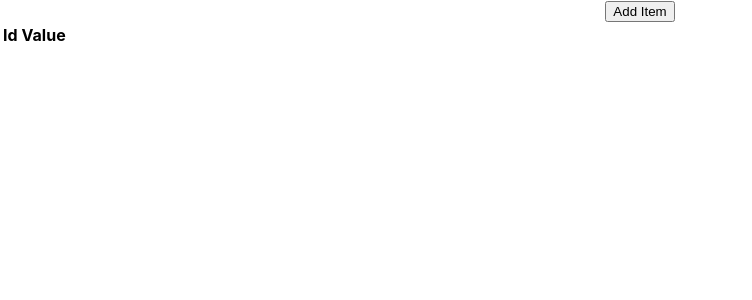
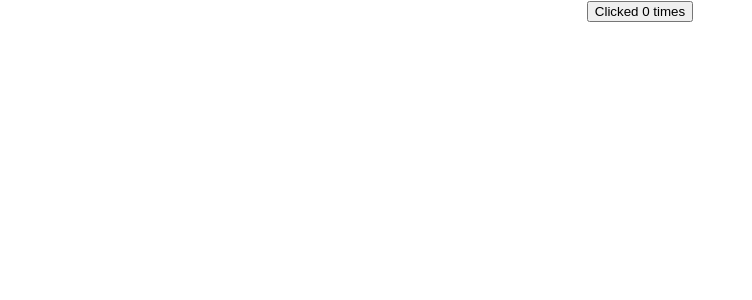
Before and after one commit to chankruze/react-hook-lab, a React (Create React App) app: page / in a window 1280 px wide. Shown: the top 300 px of the page, without its empty margins (0-752 px from the left). Built offline with nearby package versions, Linux system fonts and the light colour scheme.

Commit message:
[React Hook] useEffect - Basic Example
* Adds simple code to run useEffect after every render

Signed-off-by: chankruze <chankruze@gmail.com>

```diff
--- a/src/App.js
+++ b/src/App.js
@@ -1,19 +1,12 @@
 import React from 'react';
 import './App.css';
-import HookCounterFour from './components/usestate/HookCounterFour';
-// import ClassCounter from './components/usestate/ClassCounter';
-// import HookCounter from './components/usestate/HookCounter';
-// import HookCounterTwo from './components/usestate/HookCounterTwo';
-// import HookCounterThree from './components/usestate/HookCounterThree';
+import HookCounterOne from './components/useeffect/HookCounterOne';
 
 function App() {
   return (
     <div className="App">
-      {/* <ClassCounter/>
-      <HookCounter/>
-      <HookCounterTwo/>
-      <HookCounterThree />*/}
-      <HookCounterFour/>
+      {/* <ClassCounter/> */}
+      <HookCounterOne/>
     </div>
   );
 }
--- /dev/null
+++ b/src/components/useeffect/HookCounterOne.js
@@ -0,0 +1,28 @@
+/*
+Author: chankruze (chankruze@geekofia.in)
+Created: Wed Sep 09 2020 05:29:46 GMT+0530 (India Standard Time)
+
+Copyright (c) Geekofia 2020 and beyond
+*/
+
+import React, { useState, useEffect } from 'react'
+
+function HookCounterOne() {
+
+    const [count, setCount] = useState(0)
+    useEffect(() => {
+        document.title = `Clicked ${count} times`
+    })
+
+    const incrementCount = () => {
+        setCount(prevCount => prevCount + 1)
+    }
+
+    return (
+        <div>
+            <button onClick={incrementCount}>Clicked {count} times</button>
+        </div>
+    )
+}
+
+export default HookCounterOne
```
Also changed, not shown: src/components/useeffect/ClassCounter.js (added, +42 -0 lines).
